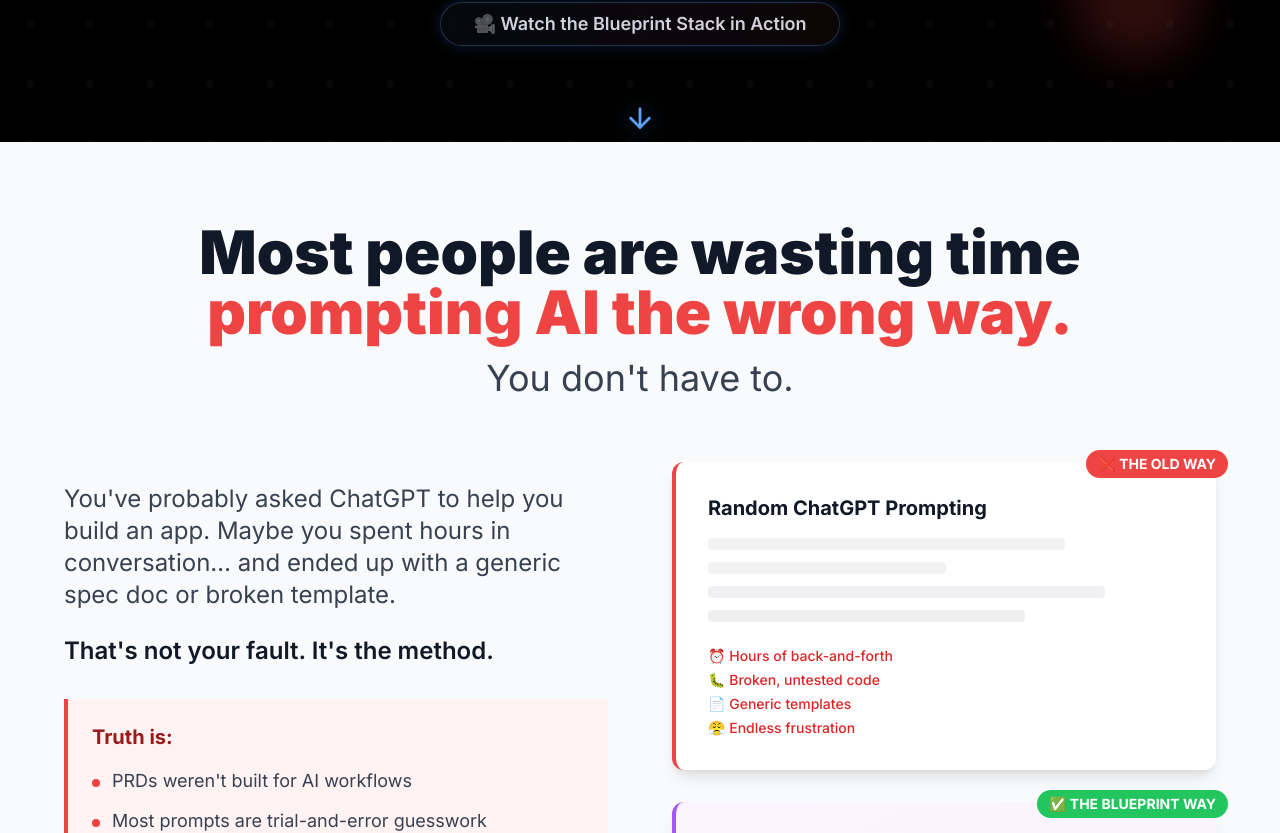
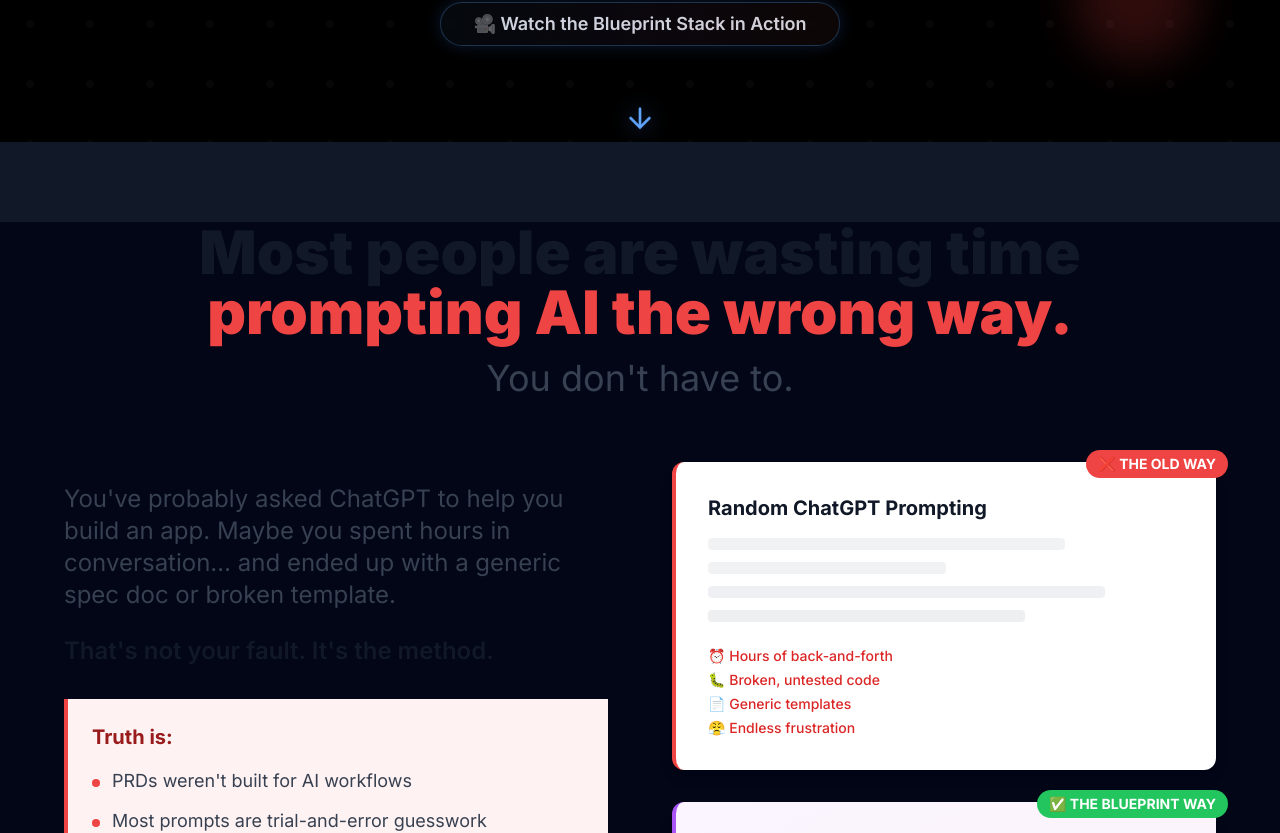
Before and after one commit to cc4480/blueprint-stack-flow, a React (Vite) app: page / in a window 1280 px wide. Shown: the part 966-1799 px from the top of the page. Built offline with nearby package versions, Linux system fonts and the light colour scheme.

Commit message:
Visual edit in Lovable
Edited UI in Lovable

```diff
--- a/src/components/ProblemSection.tsx
+++ b/src/components/ProblemSection.tsx
@@ -1,8 +1,6 @@
-
 const ProblemSection = () => {
-  return (
-    <section className="py-20 bg-gray-50">
-      <div className="container mx-auto px-6">
+  return <section className="py-20 bg-gray-900">
+      <div className="container mx-auto px-6 bg-slate-950">
         <div className="max-w-6xl mx-auto">
           <h2 className="text-4xl md:text-6xl font-black text-center mb-8 text-gray-900">
             Most people are wasting time <br />
@@ -98,8 +96,6 @@ const ProblemSection = () => {
           </div>
         </div>
       </div>
-    </section>
-  );
+    </section>;
 };
-
 export default ProblemSection;
```
